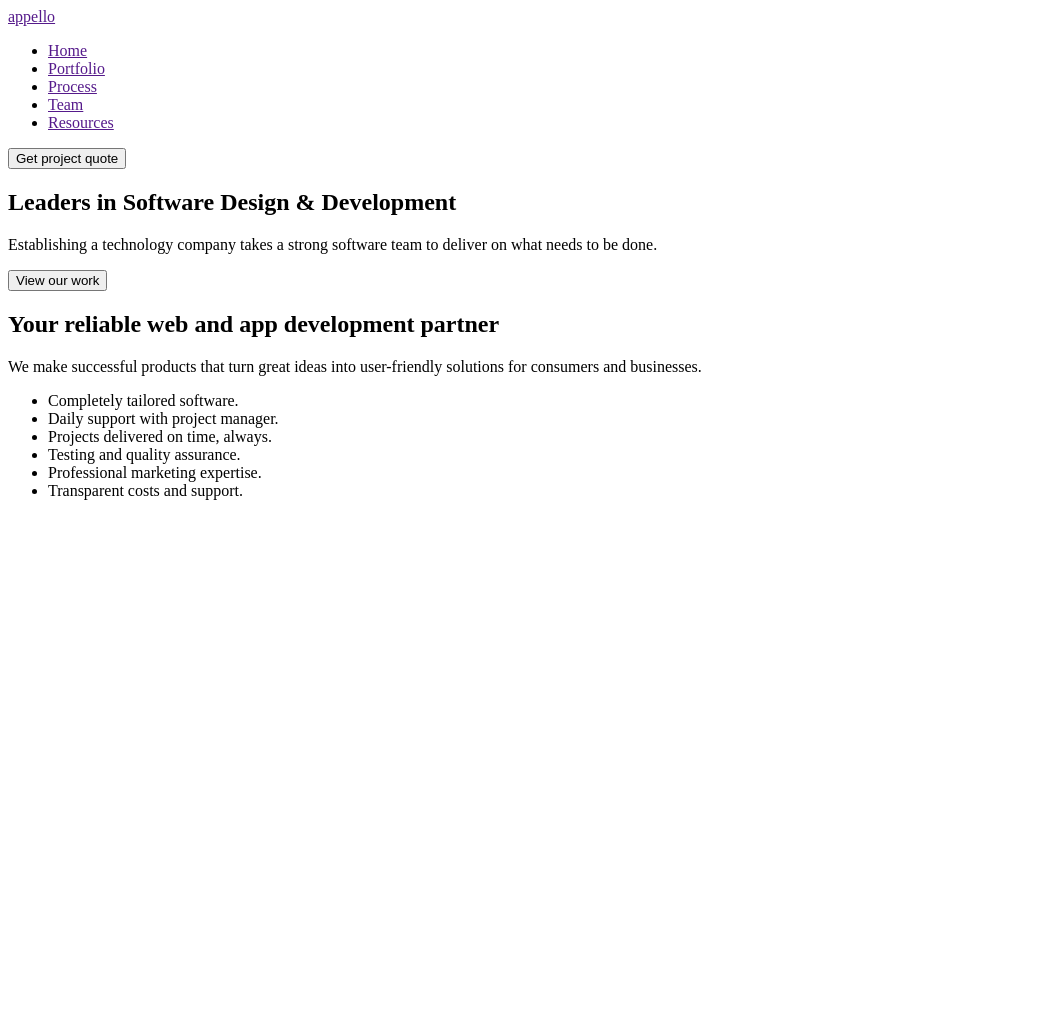
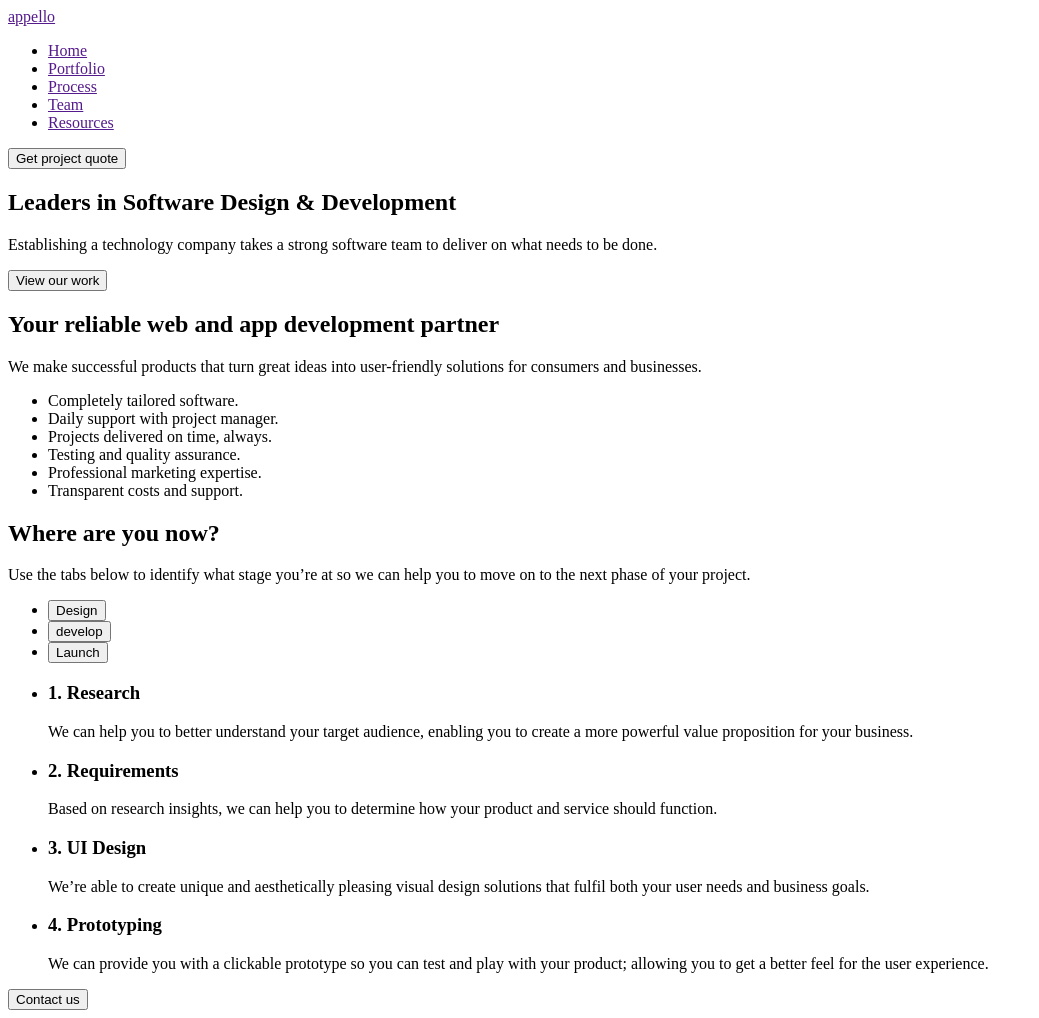
Before and after one commit to KovalMaxim1989/65-bl, a plain HTML site: page index.html in a window 1280 px wide. Shown: the whole page, without its empty margins (0-1039 px from the left). Before the commit the page ends 800 px from the top, so only its background shows below. Drawn offline with Linux system fonts and the light colour scheme.

Commit message:
Where ew are

```diff
--- a/index.html
+++ b/index.html
@@ -36,6 +36,37 @@
           <li>Transparent costs and support.</li>
         </ul>
       </section>
+      <section>
+      <h2>Where are you now?</h2>
+      <p>Use the tabs below to identify what stage you’re at so we can help you to move on to the next phase of your project.</p>
+      <ul>
+        <li> <button type="button">Design</button></li>
+        <li> <button type="button">develop</button></li>
+      <li> <button type="button">Launch</button></li>
+      </ul>
+      <ul>
+        <li>
+          <h3>1. Research</h3>
+          <p>We can help you to better understand your target audience, enabling you to create a more powerful value proposition for
+          your business.</p>
+        </li>
+        <li>
+          <h3>2. Requirements</h3>
+          <p>Based on research insights, we can help you to determine how your product and service should function.</p>
+        </li>
+        <li>
+          <h3>3. UI Design</h3>
+          <p>We’re able to create unique and aesthetically pleasing visual design solutions that fulfil both your user needs and
+          business goals.</p>
+        </li>
+        <li>
+          <h3>4. Prototyping</h3>
+          <p>We can provide you with a clickable prototype so you can test and play with your product; allowing you to get a better
+          feel for the user experience.</p>
+        </li>
+      </ul>
+      <button type="button">Contact us</button>
+    </section>
     </main>
   </body>
 </html>
```
